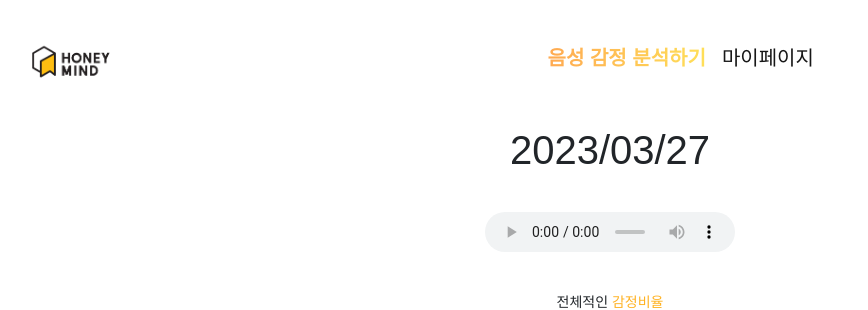
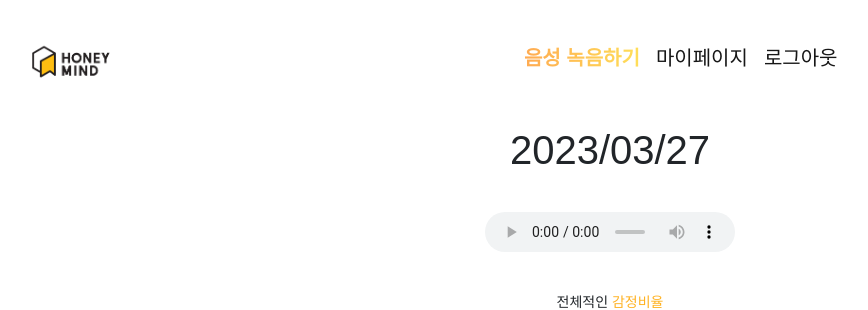
Before and after one commit to Hongsoojeong/Capstone-23-1, a Django app: page /polls/analysis/ in a window 1280 px wide. Shown: the top 310 px of the page, without its empty margins (30-898 px from the left). Run offline with Django 4.2, Linux system fonts and the light colour scheme; parts of the project's set-up code (start-up, migrations or seed data) failed here and were passed over; some libraries are stand-ins or nearby versions; some web fonts are replaced.

Commit message:
html 경로수정

```diff
--- a/web/polls/templates/polls/analysis.html
+++ b/web/polls/templates/polls/analysis.html
@@ -46,7 +46,7 @@
       <header class = "mt-0">
         <nav class="navbar navbar-expand-md bg-body-tertiary">
           <div class="container-fluid">
-            <a class="navbar-brand" href="./main.html">
+            <a class="navbar-brand" href="../">
               <img
                 src="../../static/asset/logo.png"
                 alt="로고"
@@ -72,17 +72,17 @@
             >
               <ul class="navbar-nav">
                 <li class="nav-item">
-                  <a class="nav-link active" aria-current="page" href="#"
-                    >음성 감정 분석하기</a
+                  <a class="nav-link active" aria-current="page" href="../recording"
+                    >음성 녹음하기</a
                   >
                 </li>
-                <!-- <li class="nav-item">
-                  <a class="nav-link" href="./output.html"
-                    >음성 감정 분석 결과</a
+                <li class="nav-item">
+                  <a class="nav-link" href="../mypage/">마이페이지</a>
+                </li>
+                <li class="nav-item">
+                  <a class="nav-link" id = "logout"
+                    >로그아웃</a
                   >
-                </li> -->
-                <li class="nav-item">
-                  <a class="nav-link" href="./mypage.html">마이페이지</a>
                 </li>
               </ul>
             </div>
--- a/web/polls/templates/polls/index.html
+++ b/web/polls/templates/polls/index.html
@@ -31,7 +31,7 @@
     <header>
       <nav class="navbar navbar-expand-md bg-body-tertiary">
         <div class="container-fluid">
-          <a class="navbar-brand" href="./main.html">
+          <a class="navbar-brand" href="../polls/">
             <img
               src="../../static/asset/logo.png"
               alt="로고"
@@ -57,7 +57,7 @@
         <div class="main_button">
           <button
             class="btn-hover color-2"
-            onclick="location.href='./login.html'"
+            onclick="location.href='../polls/login/'"
           >
             분석하러 가기
           </button>
--- a/web/polls/templates/polls/login.html
+++ b/web/polls/templates/polls/login.html
@@ -11,7 +11,7 @@
     <header>
         <nav class="navbar navbar-expand-md bg-body-tertiary">
           <div class="container-fluid">
-            <a class="navbar-brand" href="./main.html">
+            <a class="navbar-brand" href="../">
               <img src="../../static/asset/logo.png" alt="로고" style="max-height: 100px" />
             </a>
           </div>
@@ -23,9 +23,9 @@
         <form method="post" action="서버의url" id="login-form">
             <input type="text" name="userName" placeholder="Email"><br>
             <input type="password" name="userPassword" placeholder="Password"><br>
-            <br> 이메일 찾기/비밀찾기  &nbsp;&nbsp;&nbsp;&nbsp;  <a href="signUp.html">회원가입</a>
+            <br> 이메일 찾기/비밀찾기  &nbsp;&nbsp;&nbsp;&nbsp;  <a href="../signUp/">회원가입</a>
             <!-- submit으로 바꾸기 -->
-            <button class = "btn-hover color-2" onClick="location.href='./recording.html'; return false;">로그인</button>
+            <button class = "btn-hover color-2" onClick="location.href='../recording/'; return false;">로그인</button>
         </form>
     </div>
 </div>
--- a/web/polls/templates/polls/recording.html
+++ b/web/polls/templates/polls/recording.html
@@ -22,7 +22,7 @@
       <header class = "mt-0">
         <nav class="navbar navbar-expand-md bg-body-tertiary">
           <div class="container-fluid">
-            <a class="navbar-brand" href="./main.html">
+            <a class="navbar-brand" href="../">
               <img
                 src="../../static/asset/logo.png"
                 alt="로고"
@@ -49,7 +49,7 @@
               <ul class="navbar-nav">
                 <li class="nav-item">
                   <a class="nav-link active" aria-current="page" href="#"
-                    >음성 감정 분석하기</a
+                    >음성 녹음하기</a
                   >
                 </li>
                 <!-- <li class="nav-item">
@@ -58,7 +58,7 @@
                   >
                 </li> -->
                 <li class="nav-item">
-                  <a class="nav-link" href="./mypage.html">마이페이지</a>
+                  <a class="nav-link" href="../mypage">마이페이지</a>
                 </li>
                 <li class="nav-item">
                   <a class="nav-link" id = "logout"
--- a/web/polls/templates/polls/signUp.html
+++ b/web/polls/templates/polls/signUp.html
@@ -11,7 +11,7 @@
     <header>
       <nav class="navbar navbar-expand-md bg-body-tertiary">
         <div class="container-fluid">
-          <a class="navbar-brand" href="./index.html">
+          <a class="navbar-brand" href="../">
             <img
               src="../../static/asset/logo.png"
               alt="로고"
@@ -65,7 +65,7 @@
           <input type="number" name="age" placeholder="나이" /><br />
           <button
             class="btn-hover color-2"
-            onClick="location.href='./login.html'; return false;"
+            onClick="location.href='../login/'; return false;"
           >
             회원가입
           </button>
```
Also changed, not shown: web/polls/templates/polls/mypage.html (+5 -5 lines).
